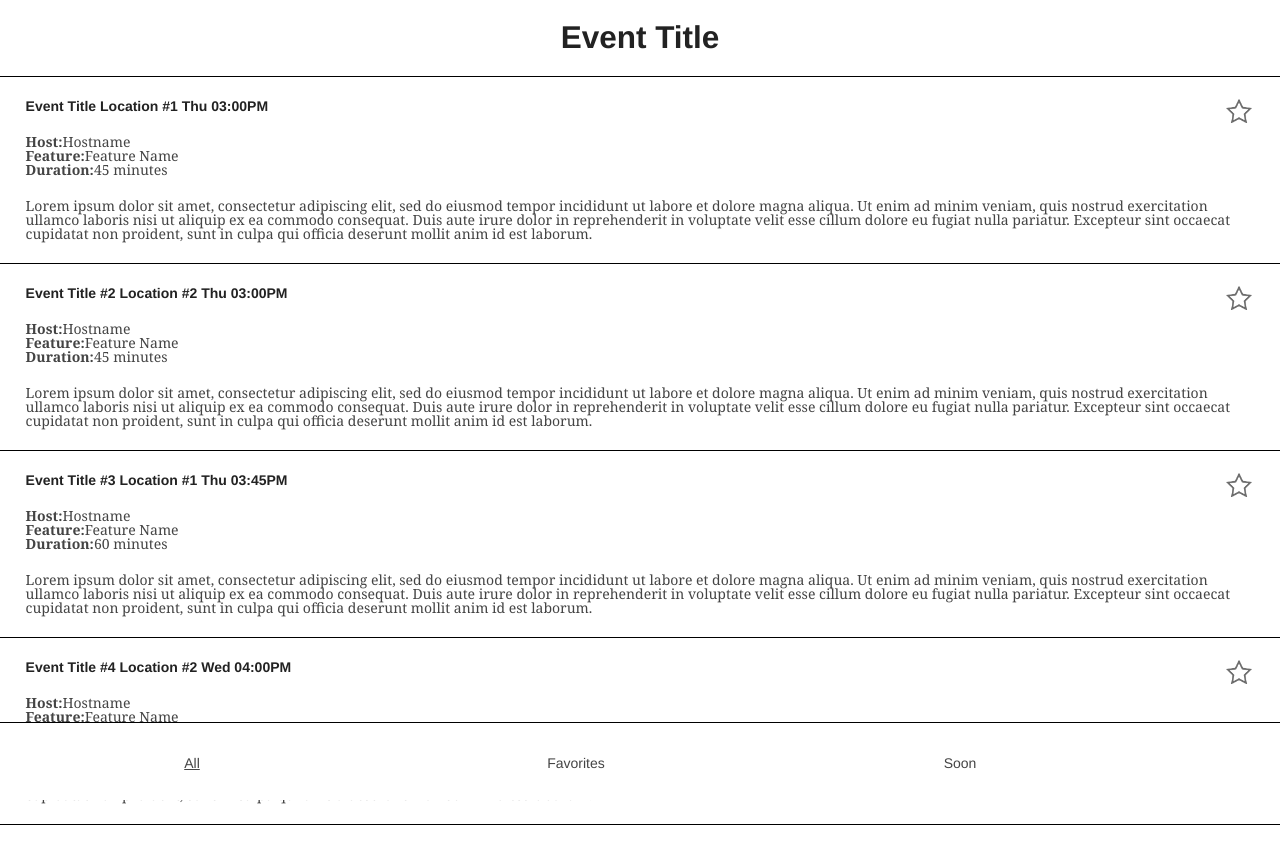
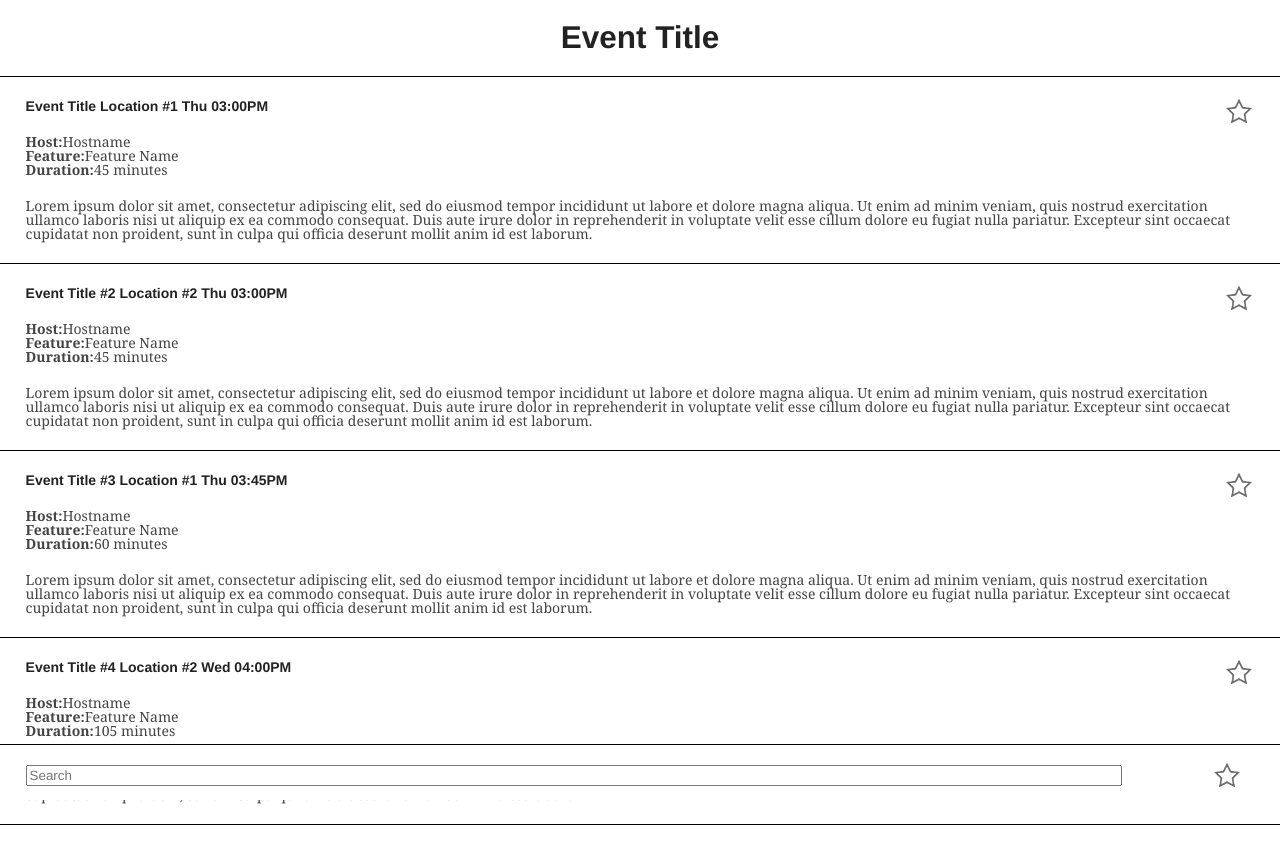
Before and after one commit to richardrissanen/mmewt, an Angular app: page / in a window 1280 px wide. Shown: the top 864 px of the page. Built offline with nearby package versions, Linux system fonts and the light colour scheme.

Commit message:
Updated design and functionallity for nav component

```diff
--- a/src/app/events/events.component.css
+++ b/src/app/events/events.component.css
@@ -1,15 +1,3 @@
-a.star {
-    background-image: url('../../assets/fav_empty.png');
-    background-position: left center;
-    background-repeat: no-repeat;
-    background-size: 26px 25px;
-    display: inline;
-    display: inline-block;
-    float: right;
-    padding: 0 14px 24px 14px;
-}
-a.star.favorite { background-image: url('../../assets/fav_full.png'); }
-
 ul { margin-bottom: 55px; }
 
 ul, li {padding: 11px 0; }
--- a/src/app/events/events.component.ts
+++ b/src/app/events/events.component.ts
@@ -17,8 +17,8 @@ export class EventsComponent implements OnInit {
   dateFormat: string
 
   constructor(private _dataService: DataService, private _messageService: MessageService, private _localStorageService: LocalStorageService) {
-    this._messageService.listen().subscribe((message: String) => {
-      this.changeEventContext(message);
+    this._messageService.listen().subscribe((message: boolean) => {
+      this.toggleFavorites(message);
     });
   }
 
@@ -27,25 +27,14 @@ export class EventsComponent implements OnInit {
     this.events = this.allEvents;
     this.favIds = this._localStorageService.fetchFavorites();
     this.dateFormat = 'EEE hh:mma';
+    this.updateNoEventsMessage('In order for events to show up here, you must tap the star.');
   }
 
-  changeEventContext(message: String) {
-    switch(message) {
-      case 'showAll': {
-        this.events = this.allEvents;
-        this.noEventsMessage = null;
-        break;
-      }
-      case 'showCurrent': {
-        this.events = this.enumerateAllEventsForCurrent();
-        this.updateNoEventsMessage('There appears to be no events happening soon.');
-        break;
-      }
-      case 'showFavorites': {
+  toggleFavorites(show: boolean) {
+    if (show) {
         this.events = this.enumerateAllEventsForFavorites();
-        this.updateNoEventsMessage('In order for events to show up here, you must tap the star.');
-        break;
-      }
+    } else {
+      this.events = this.allEvents;
     }
   }
 
--- a/src/app/message.service.ts
+++ b/src/app/message.service.ts
@@ -13,7 +13,7 @@ export class MessageService {
       return this._listners.asObservable();
   }
 
-  brodcast(message: string) {
+  brodcast(message: boolean) {
       this._listners.next(message);
   }
 
--- a/src/app/nav/nav.component.css
+++ b/src/app/nav/nav.component.css
@@ -1,20 +1,19 @@
+a, input { font-family: helvetica, arial, courier, sans-serif; }
+
+a.star, a.star.favorite {
+    position: relative;
+    top: 7px;
+}
+
+form, input { width: 100%; }
+
 nav {
     background-color: #fff;
     border-top: 1px solid #000;
-    height: 11px;
-    padding: 33px 0;
+    height: 33px;
+    padding: 11px 0;
     position: fixed;
     bottom: 0px;
-    width: 100%;
-}
-
-nav a {
-	font-family: helvetica, arial, courier, sans-serif;
-}
-
-ul {
-    margin: 0;
-    padding: 0;
     width: 100%;
 }
 
@@ -24,5 +23,13 @@ li {
     margin: 0;
     padding: 0;
     text-align: center;
-    width: 30%;
+    width: 10%;
 }
+
+li:first-child { width: 85%; }
+
+ul {
+    margin: 0;
+    padding: 0 2%;
+    width: 100%;
+}
--- a/src/app/nav/nav.component.html
+++ b/src/app/nav/nav.component.html
@@ -1,7 +1,8 @@
 <nav>
   <ul>
-    <li><a (click)="showAll()" [ngClass]="{underline: lastButtonClicked === 'showAll'}">All</a></li>
-    <li><a (click)="showFavorites()" [ngClass]="{underline: lastButtonClicked === 'showFavorites'}">Favorites</a></li>
-    <li><a (click)="showCurrent()" [ngClass]="{underline: lastButtonClicked === 'showCurrent'}">Soon</a></li>
+    <li>
+      <form><input type="text" placeholder="Search"></form>
+    </li>
+    <li><a (click)="showFavorites()" [ngClass]="{star: true, favorite: isFavoritesToggledOn}"></a></li>
   </ul>
 </nav>
--- a/src/app/nav/nav.component.ts
+++ b/src/app/nav/nav.component.ts
@@ -9,22 +9,26 @@ import { MessageService } from '../message.service';
 })
 export class NavComponent implements OnInit {
 
-  lastButtonClicked: string
+  isFavoritesToggledOn: boolean
 
   @Output()
   onFilter: EventEmitter<any> = new EventEmitter();
 
   constructor(private _messageService: MessageService) { }
 
-  ngOnInit() { this.lastButtonClicked = 'showAll'; }
+  ngOnInit() {
+    this.isFavoritesToggledOn = false;
+    this.toggleFavorites(this.isFavoritesToggledOn);
+  }
 
-  showAll() { this.handleClick('showAll'); }
-  showCurrent() { this.handleClick('showCurrent'); }
-  showFavorites() { this.handleClick('showFavorites'); }
+  showFavorites() {
+    this.isFavoritesToggledOn = !this.isFavoritesToggledOn;
+    this.toggleFavorites(this.isFavoritesToggledOn);
+  }
 
-  private handleClick(flag: string) {
+
+  private toggleFavorites(flag: boolean) {
     this._messageService.brodcast(flag);
-    this.lastButtonClicked = flag;
   }
 
 }
--- a/src/styles.css
+++ b/src/styles.css
@@ -55,4 +55,15 @@ h1, h2, h3, h4, h5 {
 }
 
 i { font-style: italic; }
-.underline { text-decoration: underline; }
+
+a.star {
+    background-image: url('./assets/fav_empty.png');
+    background-position: left center;
+    background-repeat: no-repeat;
+    background-size: 26px 25px;
+    display: inline;
+    display: inline-block;
+    float: right;
+    padding: 0 14px 24px 14px;
+}
+a.star.favorite { background-image: url('./assets/fav_full.png'); }
```
Also changed, not shown: 2 other files (tests, documents, lock files or other folders).
